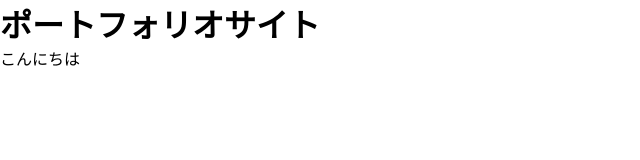
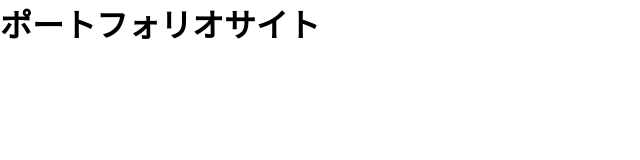
Before and after one commit to NozomiTachizawa/my-portfolio, a plain HTML site: page index.html in a window 1280 px wide. Shown: the full height of the page, 0-640 px from the left. Drawn offline with Linux system fonts and the light colour scheme; some packages are replaced by stand-ins of ours.

Commit message:
ポートフォリオサイトの準備をしました

```diff
--- a/index.html
+++ b/index.html
@@ -10,7 +10,7 @@
   </head>
   <body>
     <h1>ポートフォリオサイト</h1>
-    <div>こんにちは</div>
+    <div></div>
     <script src="main.js"></script>
   </body>
 </html>
```
